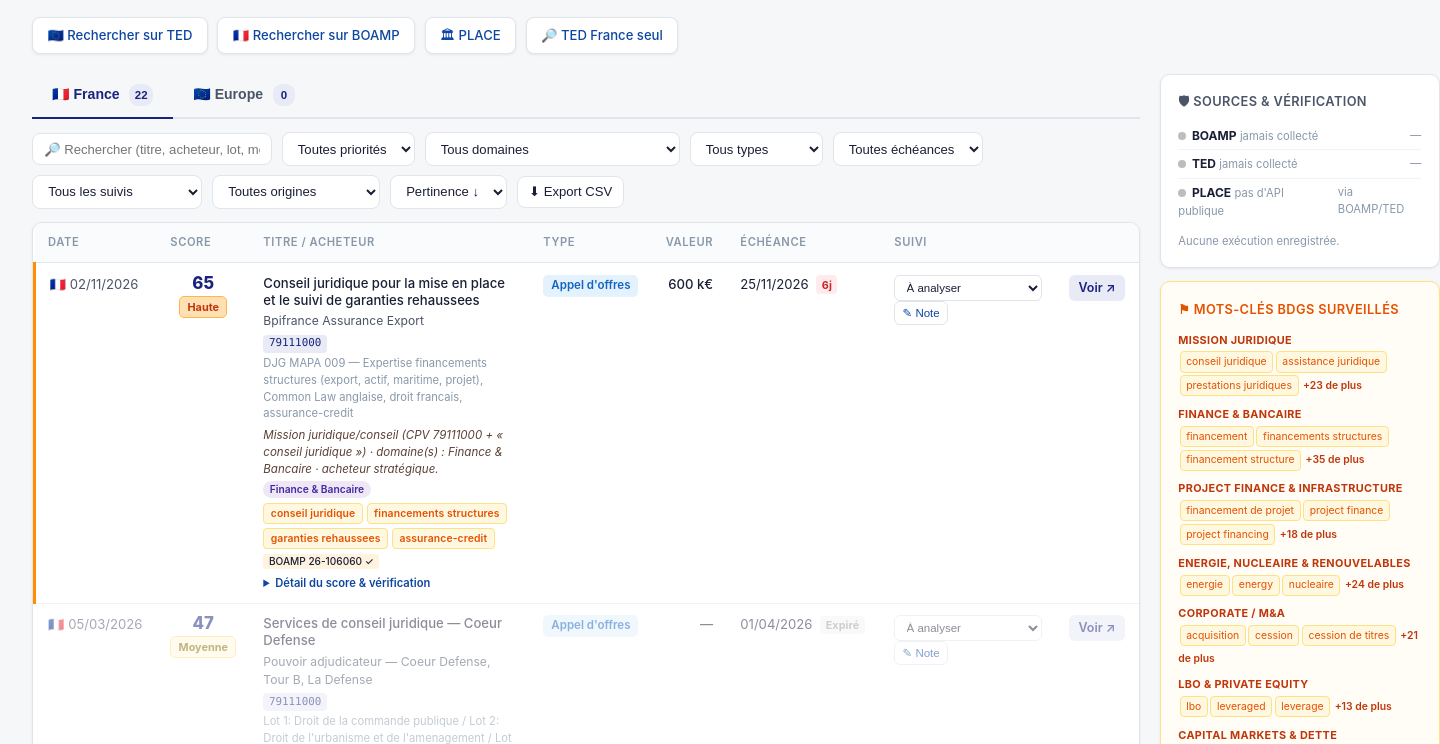
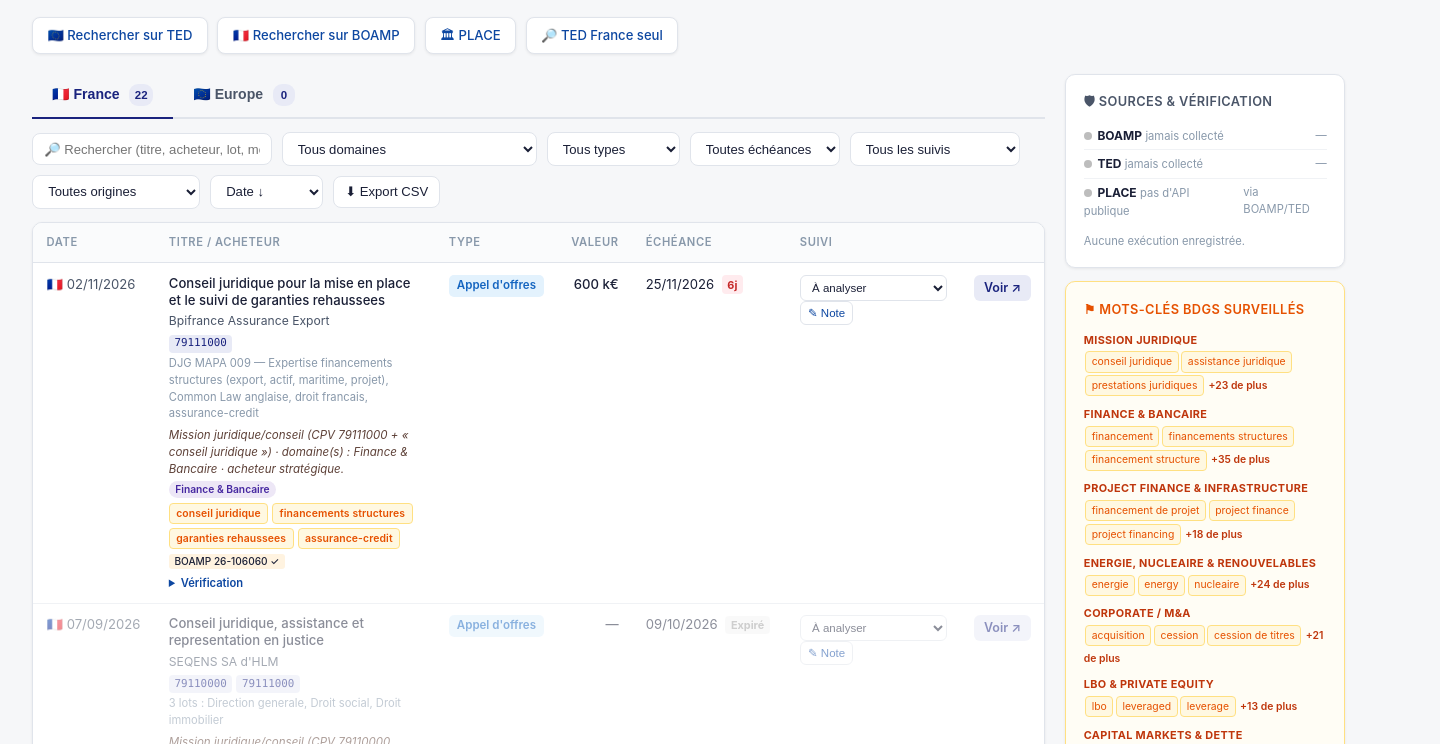
Before and after one commit to madeleinebl/veille-marche-publics, a plain HTML site: page docs/index.html in a window 1280 px wide. Shown: the part 449-1193 px from the top of the page, 1440 px wide, since content can reach past the window. Drawn offline with Linux system fonts and the light colour scheme.

Commit message:
Remove score/priority from dashboard
- Remove Score column from table headers and row rendering
- Remove priority filter dropdown and its JS event listener
- Remove priority-based filtering logic from getFiltered()
- Change default sort from priority/score to date descending
- Remove "Pertinence" sort option
- Remove Score and Priorité from CSV export
- Simplify detail panel to show only "Vérification" (no score table)
- Replace "Haute pertinence" quick filter with "Avis en cours"
- Simplify kwStats text (remove priority counts and thresholds)
- Update empty row colspan from 8 to 7

Co-Authored-By: Claude Opus 4.6 <noreply@anthropic.com>
Claude-Session: https://claude.ai/code/session_01Jq7ZiWfjMAHzVjkfrvs3FT

```diff
--- a/docs/index.html
+++ b/docs/index.html
@@ -226,12 +226,6 @@ button.fi{cursor:pointer}
       </div>
       <div class="fil">
         <input type="text" class="fi" id="q" placeholder="&#128270; Rechercher (titre, acheteur, lot, mot-clé, n° d'avis)..." style="min-width:240px">
-        <select class="fi fi-s" id="pf">
-          <option value="">Toutes priorités</option>
-          <option value="high">&#9873; Haute</option>
-          <option value="medium">Moyenne et +</option>
-          <option value="low">Faible</option>
-        </select>
         <select class="fi fi-s" id="practf"><option value="">Tous domaines</option></select>
         <select class="fi fi-s" id="tf">
           <option value="">Tous types</option>
@@ -255,7 +249,6 @@ button.fi{cursor:pointer}
           <option value="TED">Source TED</option>
         </select>
         <select class="fi fi-s" id="sf">
-          <option value="score">Pertinence &darr;</option>
           <option value="pub_desc">Date &darr;</option>
           <option value="pub_asc">Date &uarr;</option>
           <option value="dl_asc">Échéance &uarr;</option>
@@ -263,8 +256,8 @@ button.fi{cursor:pointer}
         </select>
         <button class="fi" type="button" id="btnCsv">&#11015; Export CSV</button>
       </div>
-      <div class="pnl on" id="pnl-fr"><div class="tw"><table><thead><tr><th>Date</th><th>Score</th><th>Titre / Acheteur</th><th>Type</th><th>Valeur</th><th>Échéance</th><th>Suivi</th><th></th></tr></thead><tbody id="tb-fr"></tbody></table></div></div>
-      <div class="pnl" id="pnl-eu"><div class="tw"><table><thead><tr><th>Date</th><th>Score</th><th>Titre / Acheteur</th><th>Type</th><th>Valeur</th><th>Échéance</th><th>Suivi</th><th></th></tr></thead><tbody id="tb-eu"></tbody></table></div></div>
+      <div class="pnl on" id="pnl-fr"><div class="tw"><table><thead><tr><th>Date</th><th>Titre / Acheteur</th><th>Type</th><th>Valeur</th><th>Échéance</th><th>Suivi</th><th></th></tr></thead><tbody id="tb-fr"></tbody></table></div></div>
+      <div class="pnl" id="pnl-eu"><div class="tw"><table><thead><tr><th>Date</th><th>Titre / Acheteur</th><th>Type</th><th>Valeur</th><th>Échéance</th><th>Suivi</th><th></th></tr></thead><tbody id="tb-eu"></tbody></table></div></div>
     </div>
     <div class="sb">
       <div class="sbc">
@@ -322,8 +315,7 @@ var FLAGS={"FRA":"🇫🇷","DEU":"🇩🇪","BEL":"🇧🇪","LUX":"🇱🇺","
 var CNAMES={"FRA":"France","DEU":"Allemagne","BEL":"Belgique","LUX":"Luxembourg","ITA":"Italie","ESP":"Espagne","NLD":"Pays-Bas","AUT":"Autriche","GRC":"Grèce","POL":"Pologne","CZE":"Tchéquie","ROU":"Roumanie","PRT":"Portugal","FIN":"Finlande","SWE":"Suède","DNK":"Danemark","IRL":"Irlande","NOR":"Norvège","CHE":"Suisse","HRV":"Croatie","BGR":"Bulgarie","SVK":"Slovaquie","SVN":"Slovénie","HUN":"Hongrie","LTU":"Lituanie","LVA":"Lettonie","EST":"Estonie","CYP":"Chypre","MLT":"Malte"};
 var TLABELS={"call":"Appel d'offres","award":"Attribution","prior":"Avis préalable","corr":"Rectificatif","cancel":"Annulation","other":"Autre"};
 var TCLS={"call":"tb-call","award":"tb-award","prior":"tb-prior","corr":"tb-corr","cancel":"tb-other","other":"tb-other"};
-var PLABEL={"high":"Haute","medium":"Moyenne","low":"Faible"};
-var PRANK={"high":3,"medium":2,"low":1};
+/* PLABEL/PRANK removed — score/priority no longer displayed */
 
 /* ---------- suivi interne (navigateur) ---------- */
 var TRACKING_KEY="bdgs_public_procurement_tracking_v1";
@@ -354,8 +346,7 @@ function detailBlock(n){
   var rows=(n.breakdown||[]).map(function(b){return'<tr><td>'+esc(b.label)+'</td><td class="pts'+(b.points<0?' neg':'')+'">'+(b.points>0?'+':'')+b.points+'</td></tr>';}).join("");
   var ch=(n.changes||[]).map(function(c){return'<div>• '+fmtDate(c.at)+' — '+esc(c.field)+' : '+esc(c.old==null?"—":c.old)+' → <b>'+esc(c.new)+'</b> <span class="muted">('+esc(c.via)+')</span></div>';}).join("");
   var ver=isAuto(n)?('Collecté automatiquement le '+fmtDT(n.first_seen)+' · revu le '+fmtDT(n.last_seen)):'<b>Saisie manuelle</b> — non confirmée par la collecte officielle';
-  return '<details class="det"><summary>Détail du score &amp; vérification</summary>'+
-    '<table>'+rows+'<tr><td><b>Total</b></td><td class="pts">'+(n.score||0)+'</td></tr></table>'+
+  return '<details class="det"><summary>Vérification</summary>'+
     (ch?'<div><b>Modifications détectées</b>'+ch+'</div>':'')+
     (n.matched_queries&&n.matched_queries.length?'<div class="muted">Trouvé par : '+esc(n.matched_queries.slice(0,6).join(" · "))+'</div>':'')+
     (n.family||n.procedure_label?'<div class="muted">'+esc([n.family,n.procedure_label].filter(Boolean).join(" · "))+'</div>':'')+
@@ -367,7 +358,7 @@ function dlBadge(dl){var d=daysLeft(dl);if(d===null)return"—";var ds=fmtDate(d
   if(d<=30)return ds+' <span class="bdg bdg-s">'+d+'j</span>';return ds+' <span class="bdg bdg-o">'+d+'j</span>';}
 function row(n){
   var dl=daysLeft(n.dl),t=trackingFor(n.id);
-  var cls="nr"+(dl!==null&&dl<0?" exp":"")+(n.priority==="high"?" kw-row":"");
+  var cls="nr"+(dl!==null&&dl<0?" exp":"");
   var flag=FLAGS[n.country]||"🏳️";
   var cpvH=(n.cpv||[]).slice(0,4).map(function(c){return'<span class="cpv">'+esc(c)+'</span>';}).join("");
   var lotsH=n.lots?'<div style="font-size:.7rem;color:var(--text-3);margin-top:.15rem">'+esc(String(n.lots).slice(0,400))+'</div>':'';
@@ -376,7 +367,6 @@ function row(n){
   var opts=TRACK_STATUSES.map(function(st){return'<option'+(t.status===st?' selected':'')+'>'+esc(st)+'</option>';}).join("");
   return '<tr class="'+cls+'">'+
     '<td class="cd">'+flag+' '+esc(fmtDate(n.pub))+'</td>'+
-    '<td class="csc"><div class="score">'+(n.score||0)+'</div><span class="prio p-'+esc(n.priority||"low")+'">'+(PLABEL[n.priority]||"Faible")+'</span></td>'+
     '<td class="ct"><a href="'+esc(n.url)+'" target="_blank" rel="noopener">'+esc(String(n.title).slice(0,180))+'</a>'+
       (isNew(n)?'<span class="badge-new">NOUVEAU</span>':'')+
       ((n.corrigenda||[]).length?'<span class="badge-corr">Rectifié '+fmtDate(n.last_corrigendum)+'</span>':'')+
@@ -397,12 +387,9 @@ function row(n){
 /* ---------- filtres ---------- */
 function getFiltered(tab){
   var items=DATA.filter(function(n){return tab==="fr"?n.country==="FRA":n.country!=="FRA";});
-  var q=norm($("q").value),pf=$("pf").value,tf=$("tf").value,df=$("df").value,sf=$("sf").value,
+  var q=norm($("q").value),tf=$("tf").value,df=$("df").value,sf=$("sf").value,
       st=$("statusFilter").value,of=$("of").value,pr=$("practf").value;
   if(q)items=items.filter(function(n){return norm([n.title,n.buyer,n.id,(n.cpv||[]).join(" "),n.lots,n.description,(n.matched||[]).join(" "),(n.practices||[]).join(" "),trackingFor(n.id).note].join(" ")).indexOf(q)!==-1;});
-  if(pf==="high")items=items.filter(function(n){return n.priority==="high";});
-  else if(pf==="medium")items=items.filter(function(n){return n.priority!=="low";});
-  else if(pf==="low")items=items.filter(function(n){return n.priority==="low";});
   var dom=pr||activeDomain;
   if(dom)items=items.filter(function(n){return(n.practices||[]).indexOf(dom)!==-1;});
   if(tf==="corrany")items=items.filter(function(n){return(n.corrigenda||[]).length||n.type==="corr";});
@@ -419,11 +406,11 @@ function getFiltered(tab){
     if(sf==="pub_asc")return(a.pub||"").localeCompare(b.pub||"");
     if(sf==="dl_asc")return(a.dl||"9999").localeCompare(b.dl||"9999");
     if(sf==="val_desc")return(b.value||0)-(a.value||0);
-    return(PRANK[b.priority]||0)-(PRANK[a.priority]||0)||(b.score||0)-(a.score||0)||(b.pub||"").localeCompare(a.pub||"");
+    return(b.pub||"").localeCompare(a.pub||"");
   });
   return items;
 }
-var EMPTY='<tr><td colspan="8" class="empty">Aucun avis ne correspond aux filtres</td></tr>';
+var EMPTY='<tr><td colspan="7" class="empty">Aucun avis ne correspond aux filtres</td></tr>';
 function render(){
   var fr=getFiltered("fr"),eu=getFiltered("eu");
   $("tb-fr").innerHTML=fr.length?fr.map(row).join(""):EMPTY;
@@ -434,7 +421,7 @@ function render(){
 /* ---------- cartes de synthèse (cliquables = filtres rapides) ---------- */
 var QUICK={
   "new":{l:"🆕 Nouveaux depuis la dernière collecte",f:isNew},
-  "high":{l:"⚑ Haute pertinence (en cours)",f:function(n){var d=daysLeft(n.dl);return n.priority==="high"&&(d===null||d>=0);},cls:"hot"},
+  "active":{l:"✅ Avis en cours",f:function(n){var d=daysLeft(n.dl);return d===null||d>=0;},cls:"hot"},
   "d7":{l:"⏰ Échéance ≤ 7 jours",f:function(n){var d=daysLeft(n.dl);return d!==null&&d>=0&&d<=7;},cls:"red"},
   "d30":{l:"📅 Échéance ≤ 30 jours",f:function(n){var d=daysLeft(n.dl);return d!==null&&d>=0&&d<=30;}},
   "corr":{l:"✎ Rectificatifs",f:function(n){return(n.corrigenda||[]).length>0||n.type==="corr";}}
@@ -485,7 +472,7 @@ function buildKWSidebar(){
     html+='</div>';});
   $("kwList").innerHTML=html;
   var th=sc.thresholds||{};
-  $("kwStats").textContent=DATA.filter(function(n){return n.priority==="high";}).length+" avis haute priorité sur "+DATA.length+" · "+total+" mots-clés FR/EN · seuils : haute ≥ "+th.high+", moyenne ≥ "+th.medium;
+  $("kwStats").textContent=DATA.length+" avis surveillés · "+total+" mots-clés FR/EN";
 }
 function buildDomainChart(){
   var dc={};DATA.forEach(function(n){(n.practices||[]).forEach(function(d){dc[d]=(dc[d]||0)+1;});});
@@ -519,8 +506,8 @@ function buildCpv(){
 /* ---------- export CSV ---------- */
 function exportCSV(){
   var rows=getFiltered(curTab);
-  var headers=["ID","Publication","Score","Priorité","Domaines","Mots-clés","Pourquoi","Titre","Acheteur","Pays","Type","CPV","Valeur EUR","Échéance","Sources","URL","Rectificatifs","Origine","Statut suivi","Note"];
-  var csv=[headers].concat(rows.map(function(n){var t=trackingFor(n.id);return[n.id,n.pub,n.score,PLABEL[n.priority],(n.practices||[]).join(" | "),(n.matched||[]).join(" | "),n.why,n.title,n.buyer,n.country,TLABELS[n.type]||n.type,(n.cpv||[]).join(" | "),n.value||"",n.dl||"",(n.sources||[]).map(function(s){return s.source+" "+s.source_id;}).join(" | "),n.url,(n.corrigenda||[]).map(function(c){return c.source_id;}).join(" | "),n.origin,t.status,t.note];}));
+  var headers=["ID","Publication","Domaines","Mots-clés","Pourquoi","Titre","Acheteur","Pays","Type","CPV","Valeur EUR","Échéance","Sources","URL","Rectificatifs","Origine","Statut suivi","Note"];
+  var csv=[headers].concat(rows.map(function(n){var t=trackingFor(n.id);return[n.id,n.pub,(n.practices||[]).join(" | "),(n.matched||[]).join(" | "),n.why,n.title,n.buyer,n.country,TLABELS[n.type]||n.type,(n.cpv||[]).join(" | "),n.value||"",n.dl||"",(n.sources||[]).map(function(s){return s.source+" "+s.source_id;}).join(" | "),n.url,(n.corrigenda||[]).map(function(c){return c.source_id;}).join(" | "),n.origin,t.status,t.note];}));
   var content=csv.map(function(r){return r.map(function(v){return'"'+String(v==null?"":v).replace(/"/g,'""')+'"';}).join(";");}).join("\r\n");
   saveFile("veille-marches-publics-bdgs.csv","﻿"+content,"text/csv;charset=utf-8");
 }
@@ -534,7 +521,7 @@ function saveFile(fn,data,type){
 /* ---------- événements ---------- */
 function refresh(){buildStats();render();}
 ["q"].forEach(function(id){$(id).addEventListener("input",render);});
-["pf","practf","tf","df","statusFilter","of","sf"].forEach(function(id){$(id).addEventListener("change",render);});
+["practf","tf","df","statusFilter","of","sf"].forEach(function(id){$(id).addEventListener("change",render);});
 $("statusFilter").innerHTML='<option value="">Tous les suivis</option>'+TRACK_STATUSES.map(function(s){return'<option>'+esc(s)+'</option>';}).join("");
 $("btnCsv").addEventListener("click",exportCSV);
 $("btnTrkExp").addEventListener("click",function(){saveFile("suivi-veille-bdgs.json",JSON.stringify(TRACKING,null,1),"application/json");});
```
